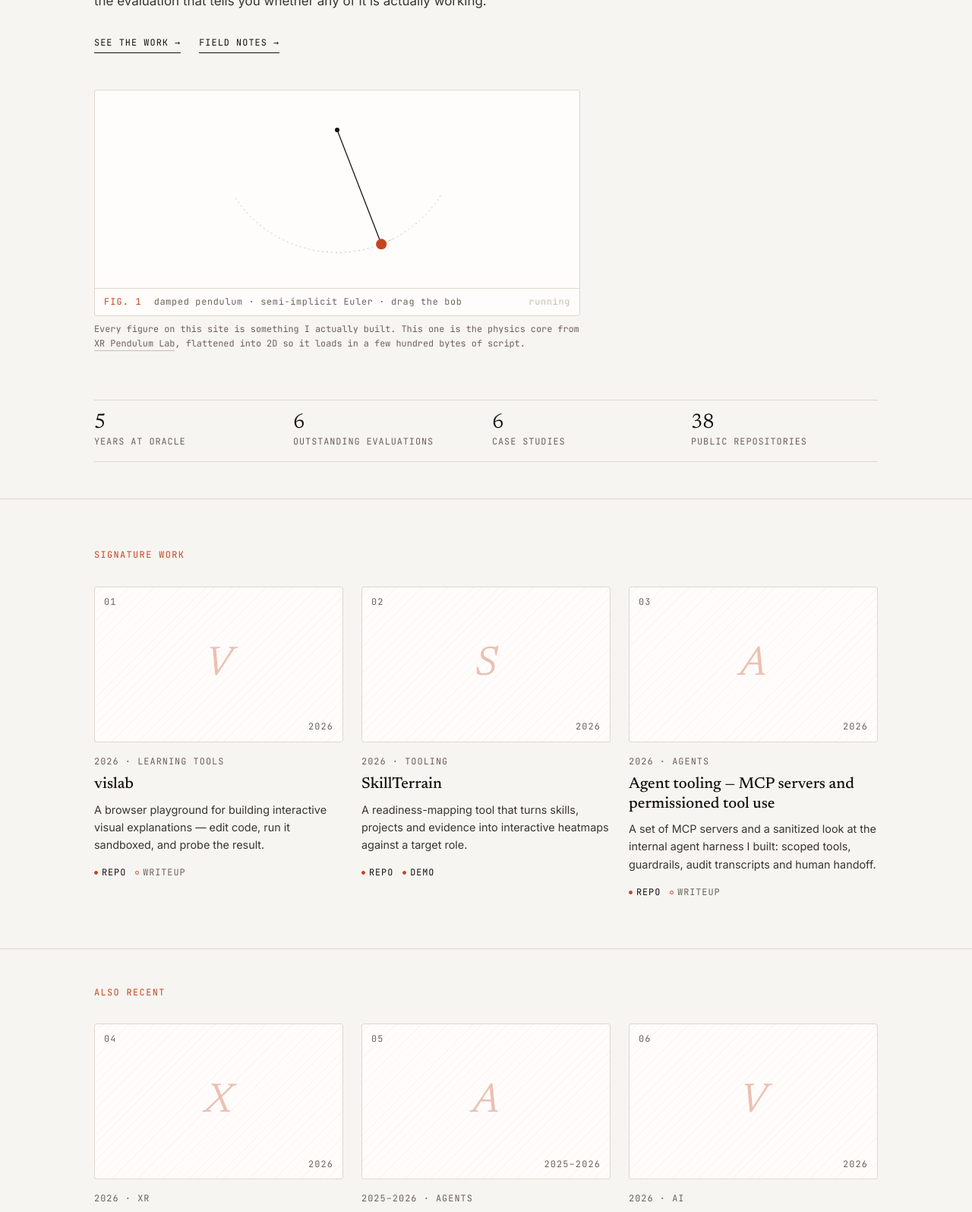
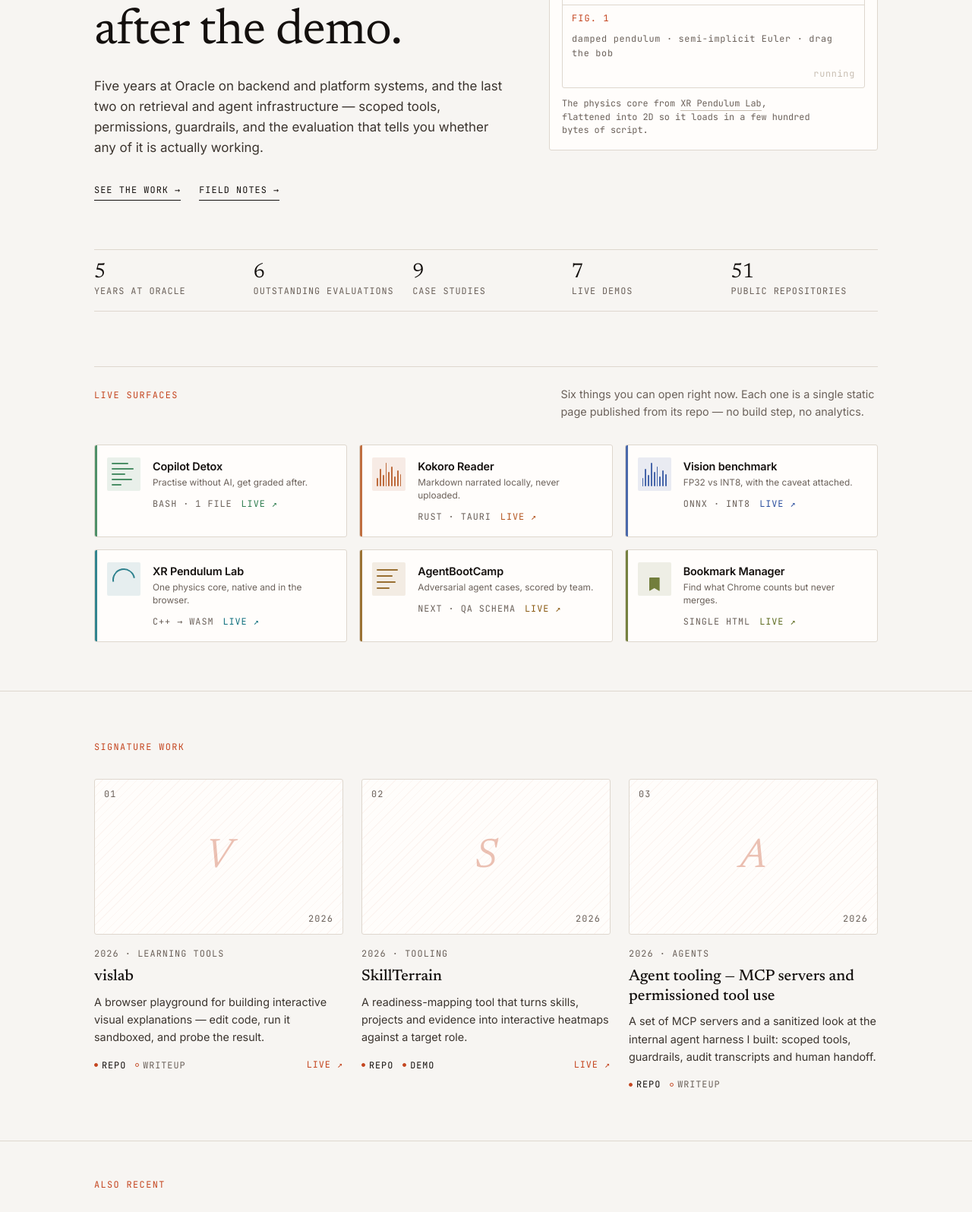
Before and after one commit to sanjumsanthosh/sanjumsanthosh.github.io, an Astro site: page / in a window 1280 px wide. Shown: the part 420-2015 px from the top of the page at 76% size. Built offline with nearby package versions, Linux system fonts and the light colour scheme; Astro itself is replaced by a stand-in of ours.

Commit message:
content: three new case studies, live surfaces strip, two-column hero
- case studies: Copilot Detox, Kokoro Reader, PRISM (6 -> 9)
- new LiveSurfaces component: six deployed pages, each with its own accent
- hero is two-column above 900px; pendulum sits in a captioned figure
- project cards show a live link when a demo exists
- receipts computed from the collection (9 studies, 7 live demos, 51 repos)
- demo links added for vislab, vision-inference-bench, xr-pendulum-lab

```diff
--- /dev/null
+++ b/src/components/LiveSurfaces.astro
@@ -0,0 +1,278 @@
+---
+interface Surface {
+  name: string;
+  tagline: string;
+  href: string;
+  meta: string;
+  accent: string;
+  motif: 'bars' | 'lines' | 'cells' | 'arc' | 'rows' | 'flag';
+}
+
+const surfaces: Surface[] = [
+  {
+    name: 'Copilot Detox',
+    tagline: 'Practise without AI, get graded after.',
+    href: 'https://sanjumsanthosh.github.io/Copilot-Detox/',
+    meta: 'bash · 1 file',
+    accent: '#2f7d4f',
+    motif: 'lines',
+  },
+  {
+    name: 'Kokoro Reader',
+    tagline: 'Markdown narrated locally, never uploaded.',
+    href: 'https://sanjumsanthosh.github.io/kokoro-reader/',
+    meta: 'rust · tauri',
+    accent: '#b4551f',
+    motif: 'bars',
+  },
+  {
+    name: 'Vision benchmark',
+    tagline: 'FP32 vs INT8, with the caveat attached.',
+    href: 'https://sanjumsanthosh.github.io/vision-inference-bench/',
+    meta: 'onnx · int8',
+    accent: '#2b4f9e',
+    motif: 'bars',
+  },
+  {
+    name: 'XR Pendulum Lab',
+    tagline: 'One physics core, native and in the browser.',
+    href: 'https://sanjumsanthosh.github.io/xr-pendulum-lab/',
+    meta: 'c++ → wasm',
+    accent: '#0e6f7d',
+    motif: 'arc',
+  },
+  {
+    name: 'AgentBootCamp',
+    tagline: 'Adversarial agent cases, scored by team.',
+    href: 'https://sanjumsanthosh.github.io/AgentBootCamp/',
+    meta: 'next · qa schema',
+    accent: '#8a5a12',
+    motif: 'rows',
+  },
+  {
+    name: 'Bookmark Manager',
+    tagline: 'Find what Chrome counts but never merges.',
+    href: 'https://sanjumsanthosh.github.io/Bookmark-Manager/intro/',
+    meta: 'single html',
+    accent: '#5d6b1f',
+    motif: 'flag',
+  },
+];
+---
+
+<section class="surfaces wrap" aria-labelledby="surfaces-title">
+  <div class="surfaces__head">
+    <p class="eyebrow" id="surfaces-title">Live surfaces</p>
+    <p class="surfaces__note">
+      Six things you can open right now. Each one is a single static page published from its repo —
+      no build step, no analytics.
+    </p>
+  </div>
+
+  <ul class="surfaces__grid">
+    {surfaces.map((s) => (
+      <li>
+        <a class="surface" href={s.href} style={`--surface-accent: ${s.accent}`}>
+          <span class="surface__motif" aria-hidden="true" data-motif={s.motif}>
+            {s.motif === 'bars' && Array.from({ length: 9 }).map((_, i) => <i style={`--h:${[35, 70, 45, 95, 60, 80, 40, 65, 50][i]}%`} />)}
+            {s.motif === 'lines' && Array.from({ length: 5 }).map((_, i) => <i style={`--w:${[70, 92, 55, 84, 40][i]}%`} />)}
+            {s.motif === 'rows' && Array.from({ length: 4 }).map((_, i) => <i style={`--w:${[88, 64, 78, 52][i]}%`} />)}
+            {s.motif === 'arc' && <i />}
+            {s.motif === 'cells' && Array.from({ length: 12 }).map(() => <i />)}
+            {s.motif === 'flag' && <i />}
+          </span>
+
+          <span class="surface__body">
+            <span class="surface__name">{s.name}</span>
+            <span class="surface__tagline">{s.tagline}</span>
+            <span class="surface__meta">
+              <span class="surface__tech">{s.meta}</span>
+              <span class="surface__live">live <span aria-hidden="true">↗</span></span>
+            </span>
+          </span>
+        </a>
+      </li>
+    ))}
+  </ul>
+</section>
+
+<style>
+  .surfaces {
+    padding-block: var(--s5) var(--s8);
+  }
+
+  .surfaces__head {
+    display: flex;
+    align-items: baseline;
+    justify-content: space-between;
+    gap: var(--s5);
+    flex-wrap: wrap;
+    border-top: 1px solid var(--rule);
+    padding-top: var(--s5);
+  }
+
+  .surfaces__note {
+    max-width: 46ch;
+    color: var(--muted);
+    font-size: var(--fs-small);
+  }
+
+  .surfaces__grid {
+    list-style: none;
+    padding: 0;
+    margin: var(--s6) 0 0;
+    display: grid;
+    grid-template-columns: repeat(3, minmax(0, 1fr));
+    gap: var(--s4);
+  }
+
+  .surface {
+    display: flex;
+    gap: var(--s4);
+    height: 100%;
+    padding: var(--s4);
+    border: 1px solid var(--rule);
+    border-radius: var(--radius);
+    background: var(--paper-raised);
+    text-decoration: none;
+    color: inherit;
+    position: relative;
+    overflow: hidden;
+    transition: border-color 160ms ease, transform 160ms ease, box-shadow 160ms ease;
+  }
+
+  .surface::before {
+    content: '';
+    position: absolute;
+    inset: 0 auto 0 0;
+    width: 3px;
+    background: var(--surface-accent);
+    opacity: 0.85;
+  }
+
+  .surface:hover,
+  .surface:focus-visible {
+    border-color: var(--surface-accent);
+    transform: translateY(-2px);
+    box-shadow: 0 8px 24px -18px rgb(20 16 14 / 0.55);
+  }
+
+  .surface:hover .surface__live {
+    text-decoration: underline;
+    text-underline-offset: 2px;
+  }
+
+  .surface__motif {
+    flex: none;
+    width: 44px;
+    height: 44px;
+    display: flex;
+    align-items: flex-end;
+    justify-content: center;
+    gap: 2px;
+    padding: 6px;
+    border-radius: 2px;
+    background: color-mix(in oklab, var(--surface-accent) 10%, transparent);
+  }
+
+  .surface__motif i {
+    display: block;
+    background: var(--surface-accent);
+    opacity: 0.85;
+  }
+
+  .surface__motif[data-motif='bars'] i {
+    width: 3px;
+    height: var(--h);
+    border-radius: 1px;
+  }
+
+  .surface__motif[data-motif='lines'] i,
+  .surface__motif[data-motif='rows'] i {
+    width: var(--w);
+    height: 2px;
+    border-radius: 1px;
+  }
+
+  .surface__motif[data-motif='lines'] {
+    flex-direction: column;
+    align-items: flex-start;
+    justify-content: center;
+    gap: 5px;
+  }
+
+  .surface__motif[data-motif='rows'] {
+    flex-direction: column;
+    align-items: flex-start;
+    justify-content: center;
+    gap: 6px;
+  }
+
+  .surface__motif[data-motif='arc'] i {
+    width: 30px;
+    height: 30px;
+    border: 2px solid var(--surface-accent);
+    border-radius: 50%;
+    border-right-color: transparent;
+    border-bottom-color: transparent;
+    transform: rotate(35deg);
+    background: none;
+  }
+
+  .surface__motif[data-motif='flag'] i {
+    width: 14px;
+    height: 18px;
+    clip-path: polygon(0 0, 100% 0, 100% 100%, 50% 78%, 0 100%);
+    border-radius: 1px;
+  }
+
+  .surface__body {
+    display: flex;
+    flex-direction: column;
+    gap: 2px;
+    min-width: 0;
+  }
+
+  .surface__name {
+    font-weight: 600;
+    font-size: var(--fs-small);
+    letter-spacing: -0.01em;
+  }
+
+  .surface__tagline {
+    color: var(--muted);
+    font-size: var(--fs-meta);
+    line-height: 1.45;
+  }
+
+  .surface__meta {
+    display: flex;
+    align-items: center;
+    gap: var(--s3);
+    margin-top: var(--s2);
+    font-family: var(--mono);
+    font-size: var(--fs-meta);
+    text-transform: uppercase;
+    letter-spacing: 0.08em;
+  }
+
+  .surface__tech {
+    color: var(--muted);
+  }
+
+  .surface__live {
+    color: var(--surface-accent);
+  }
+
+  @media (max-width: 900px) {
+    .surfaces__grid {
+      grid-template-columns: repeat(2, minmax(0, 1fr));
+    }
+  }
+
+  @media (max-width: 620px) {
+    .surfaces__grid {
+      grid-template-columns: 1fr;
+    }
+  }
+</style>
--- a/src/components/ProjectCard.astro
+++ b/src/components/ProjectCard.astro
@@ -11,6 +11,7 @@ interface Props {
       themes: string[];
       stack: string[];
       evidence: string[];
+      links?: { repo?: string; demo?: string };
       cover?: string;
     };
   };
@@ -19,6 +20,7 @@ interface Props {
 
 const { project, index } = Astro.props;
 const { title, summary, year, themes, evidence, cover } = project.data;
+const demo = project.data.links?.demo;
 const glyph = title.trim().charAt(0).toUpperCase();
 const plate = typeof index === 'number' ? String(index + 1).padStart(2, '0') : null;
 ---
@@ -41,6 +43,61 @@ const plate = typeof index === 'number' ? String(index + 1).padStart(2, '0') : n
     <p class="pcard__summary">{summary}</p>
     <div class="pcard__foot">
       <EvidenceStrip evidence={evidence} />
+      {demo && (
+        <a class="pcard__live" href={demo} target="_blank" rel="noopener">
+          live <span aria-hidden="true">↗</span>
+        </a>
+      )}
     </div>
   </div>
 </article>
+
+<style>
+  .pcard {
+    transition: transform 160ms ease, border-color 160ms ease, box-shadow 160ms ease;
+  }
+
+  .pcard:hover,
+  .pcard:focus-within {
+    border-color: var(--rule-strong);
+    box-shadow: 0 12px 30px -24px rgb(20 16 14 / 0.55);
+  }
+
+  .pcard:hover .pcard__glyph {
+    color: var(--accent);
+  }
+
+  .pcard__foot {
+    display: flex;
+    align-items: center;
+    justify-content: space-between;
+    gap: var(--s3);
+    flex-wrap: wrap;
+  }
+
+  .pcard__live {
+    position: relative;
+    z-index: 2;
+    font-family: var(--mono);
+    font-size: var(--fs-meta);
+    letter-spacing: 0.08em;
+    text-transform: uppercase;
+    text-decoration: none;
+    color: var(--accent);
+    border-bottom: 1px solid transparent;
+    white-space: nowrap;
+  }
+
+  .pcard__live:hover,
+  .pcard__live:focus-visible {
+    border-bottom-color: currentColor;
+  }
+
+  @media (prefers-reduced-motion: reduce) {
+    .pcard,
+    .pcard:hover {
+      transform: none;
+      transition: none;
+    }
+  }
+</style>
--- /dev/null
+++ b/src/content/projects/copilot-detox.md
@@ -0,0 +1,55 @@
+---
+title: "Copilot Detox"
+summary: "A single-file Bash CLI that hands you a Python drill, locks AI out of the editor while you solve it, then has Copilot grade the result."
+year: "2026"
+status: shipped
+themes: ["learning-tools", "tooling"]
+stack: ["Bash", "GitHub Copilot CLI", "gh"]
+evidence: ["repo", "demo"]
+links:
+  repo: "https://github.com/sanjumsanthosh/Copilot-Detox"
+  demo: "https://sanjumsanthosh.github.io/Copilot-Detox/"
+featured: true
+order: 7
+---
+
+## Problem
+
+I noticed I was getting faster at shipping and slower at starting. Every blank function
+became a prompt, and the part of me that turns a fuzzy problem into working code was
+quietly going unused. "Use AI less" is advice, not a practice — so I built the practice.
+
+## Approach
+
+Split the loop so AI sets and grades the work but never touches the keyboard.
+
+- **Generate** — `gh copilot suggest` writes a structured challenge: title, description,
+  requirements, starter code.
+- **Withhold** — the editor opens on starter code with no completion, no chat, no Copilot.
+  The tool's only job during this phase is to stay out of the way.
+- **Review** — on submit, the question and your solution go to Copilot with a strict-reviewer
+  prompt that returns a score, edge cases, style notes and one concrete fix.
+
+## What I built
+
+- A **394-line Bash CLI**, one file, zero runtime dependencies beyond `gh`.
+- **Per-attempt snapshots** — every submission keeps `attempt_N.py` plus its review, so attempt
+  three sits next to attempt one.
+- **Session state as plain files** under `~/.copilot-detox/`: `question.md`, `solution.py`,
+  `meta.json`, reviews. No database, no daemon.
+- **Score tracking** — `detox stats` reports sessions, completion and average score;
+  `detox clean 30 --yes` prunes old ones.
+
+## Evidence
+
+The docs are the evidence here: a landing page that types out a real session, and a README that
+documents the actual failure modes — GNU-only `grep -oP` / `sed -i` / `date -Iseconds`, so macOS
+is not yet supported, and `detox clean --days 30` was broken in the original argument parser.
+
+Source: [sanjumsanthosh/Copilot-Detox](https://github.com/sanjumsanthosh/Copilot-Detox) ·
+[docs](https://sanjumsanthosh.github.io/Copilot-Detox/)
+
+## What I'd do next
+
+Port the shell to BSD userland so macOS works, and add a `--topic` flag so a week of practice can
+be aimed at one weak area instead of randomised.
--- /dev/null
+++ b/src/content/projects/kokoro-reader.md
@@ -0,0 +1,55 @@
+---
+title: "Kokoro Reader"
+summary: "An offline macOS reader that narrates long Markdown with Kokoro-82M, keeps every clip on disk, and never sends a document anywhere."
+year: "2026"
+status: shipped
+themes: ["tooling", "ai"]
+stack: ["Rust", "Tauri 2", "TypeScript", "Kokoro-82M"]
+evidence: ["repo", "demo"]
+links:
+  repo: "https://github.com/sanjumsanthosh/kokoro-reader"
+  demo: "https://sanjumsanthosh.github.io/kokoro-reader/"
+featured: true
+order: 8
+---
+
+## Problem
+
+Agent output is long, and I was skimming instead of reading. Text-to-speech services solved the
+reading problem and created a data problem: design docs, internal notes and unfinished drafts all
+got shipped to someone else's API. I wanted the convenience without the upload.
+
+## Approach
+
+Run the model locally, and treat a document as sections that can each be narrated once and cached.
+
+- **Kokoro-82M in Rust** — inference in the app process through `kokoro-en`, 24 kHz fp32, one
+  download and then no network.
+- **Two layers per document** — `source.md` for what you read, `narration.txt` for what is spoken,
+  aligned by section so clicking a paragraph plays that paragraph.
+- **Cache as a first-class object** — each section's WAV is synthesised once; the queue shows
+  cached, queued, caching and failed, grouped per article with a retry that only redoes what broke.
+
+## What I built
+
+- A **Tauri app** where the webview owns interaction and **Rust owns the facts**: project metadata,
+  file deletion, real disk accounting, inference.
+- **Playback that matches the text** — three voices, 0.5–2.0× speed, per-section restart, jump to
+  marker, 5-second seek, plus highlight-follows-audio.
+- **Storage that tells the truth** — models, audio cache, project files and app data measured
+  physically, with shared WAV files counted once rather than per article.
+- **Guard rails as constants**: 2 MB document cap, 510 tokens per sentence, 2 GB cache ceiling.
+
+## Evidence
+
+43 Rust tests and 24 frontend tests pass, and the packaged macOS build was exercised end to end.
+The interesting design work was making the numbers honest: an earlier version reported cache size
+per article, which double-counted shared clips.
+
+Source: [sanjumsanthosh/kokoro-reader](https://github.com/sanjumsanthosh/kokoro-reader) ·
+[project page](https://sanjumsanthosh.github.io/kokoro-reader/)
+
+## What I'd do next
+
+Windows and Linux builds, EPUB import, and pronunciation overrides so identifiers like `kubectl`
+and `OAuth` are spoken the way a person would say them.
--- /dev/null
+++ b/src/content/projects/prism-mcp.md
@@ -0,0 +1,50 @@
+---
+title: "PRISM — agent memory for a job search"
+summary: "An MCP server that gives an assistant a durable, structured memory of a career — plus read-only share tokens so a recruiter can see the public half."
+year: "2026"
+status: internal
+themes: ["agents", "tooling"]
+stack: ["Cloudflare Workers", "MCP", "Durable Objects", "KV"]
+evidence: ["repo", "design"]
+featured: true
+order: 9
+---
+
+## Problem
+
+Career research is a pile of half-facts: a professor who replied in March, a company you
+shortlisted, a note that only makes sense next to the posting it came from. Chat history loses all
+of it, so the same questions get re-asked and the same context gets rebuilt badly.
+
+## Approach
+
+Make the state addressable — one structured store, two audiences, and a hard split between them.
+
+- **Admin surface** (`/mcp`) — 37 tools over universities, professors, companies, interests, job
+  offers, projects, experience, education, skills, certifications and notes.
+- **Guest surface** (`/guest/mcp`) — 8 read-only tools behind a short-lived `prism_…` share token,
+  served by a separate Durable Object class where the write tools **do not exist**.
+- **Routing by credential type, not path** — an admin key is rejected on the guest surface and a
+  token is rejected on the admin one.
+
+## What I built
+
+- **36 + 1 tools** on the admin side, with notes as first-class objects that can be queried
+  across the whole store by tag.
+- **Share tokens with a real lifecycle** — `pending` → `active` → `expired` / `exhausted` /
+  `revoked`, where the clock starts on first use, a never-opened token dies after 7 days, and only
+  the **SHA-256 hash** is stored in KV.
+- **An allowlisted projection** (`toPublicProfile`) so dislikes, notes, communication styles and GPA
+  cannot leak into a recruiter's view even by accident.
+- **Delta scoring** — `update_score(+2, reason)` accumulates prioritisation instead of overwriting it.
+
+## Evidence
+
+Private by design: it holds personal data and internal procedures, so there is no demo link and no
+public site — the design decisions are the artefact. The interesting constraint was making
+"read-only" structural rather than a permission check: the guest agent class simply has no writer.
+
+## What I'd do next
+
+Per-entity scoping (`share this project, not the profile`), and an audit trail per token so a
+recruiter's access can be reviewed rather than just revoked.
--- a/src/content/projects/vision-inference-bench.md
+++ b/src/content/projects/vision-inference-bench.md
@@ -8,6 +8,7 @@ stack: ["PyTorch", "ONNX Runtime", "Static INT8 (QDQ)", "Python"]
 evidence: ["repo", "metric"]
 links:
   repo: "https://github.com/sanjumsanthosh/vision-inference-bench"
+  demo: "https://sanjumsanthosh.github.io/vision-inference-bench/"
 featured: true
 order: 6
 ---
--- a/src/content/projects/vislab.md
+++ b/src/content/projects/vislab.md
@@ -8,6 +8,7 @@ stack: ["JavaScript", "q5.js", "Canvas", "Sandboxed iframes"]
 evidence: ["repo", "writeup"]
 links:
   repo: "https://github.com/sanjumsanthosh/vislab"
+  demo: "https://sanjumsanthosh.github.io/vislab/"
 featured: true
 order: 1
 ---
--- a/src/content/projects/xr-pendulum-lab.md
+++ b/src/content/projects/xr-pendulum-lab.md
@@ -8,6 +8,7 @@ stack: ["C++17", "Emscripten", "WebAssembly", "Three.js", "WebXR"]
 evidence: ["repo"]
 links:
   repo: "https://github.com/sanjumsanthosh/xr-pendulum-lab"
+  demo: "https://sanjumsanthosh.github.io/xr-pendulum-lab/"
 featured: true
 order: 4
 ---
--- a/src/pages/index.astro
+++ b/src/pages/index.astro
@@ -2,6 +2,7 @@
 import Base from '../layouts/Base.astro';
 import ProjectCard from '../components/ProjectCard.astro';
 import Pendulum from '../components/Pendulum.astro';
+import LiveSurfaces from '../components/LiveSurfaces.astro';
 import { getCollection } from 'astro:content';
 
 const projects = (await getCollection('projects')).sort(
@@ -10,12 +11,14 @@ const projects = (await getCollection('projects')).sort(
 const featured = projects.filter((p) => p.data.featured);
 const signature = featured.slice(0, 3);
 const rest = featured.slice(3);
+const live = featured.filter((p) => p.data.links?.demo).length;
 
 const receipts = [
   { n: '5', label: 'years at Oracle' },
   { n: '6', label: 'outstanding evaluations' },
-  { n: '6', label: 'case studies' },
-  { n: '38', label: 'public repositories' },
+  { n: String(projects.length), label: 'case studies' },
+  { n: String(live), label: 'live demos' },
+  { n: '51', label: 'public repositories' },
 ];
 
 const corrections = [
@@ -58,6 +61,8 @@ const capabilities = [
 
 <Base>
   <section class="hero wrap">
+    <div class="hero__grid">
+      <div class="hero__copy">
         <div class="hero__meta meta">
           <span>Kerala, India</span>
           <span>Backend · retrieval · applied AI</span>
@@ -78,14 +83,15 @@ const capabilities = [
           <a class="link-arrow" href="/work/">See the work <span aria-hidden="true">→</span></a>
           <a class="link-arrow" href="/notes/">Field notes <span aria-hidden="true">→</span></a>
         </div>
+      </div>
 
-    <div style="margin-top: var(--s7); max-width: 640px">
+      <figure class="hero__figure">
         <Pendulum />
-      <p class="meta" style="margin-top: var(--s2); text-transform: none; letter-spacing: 0">
-        Every figure on this site is something I actually built. This one is the physics core
-        from <a class="link-plain" href="/work/xr-pendulum-lab/">XR Pendulum Lab</a>, flattened
-        into 2D so it loads in a few hundred bytes of script.
-      </p>
+        <figcaption class="meta">
+          The physics core from <a class="link-plain" href="/work/xr-pendulum-lab/">XR Pendulum
+          Lab</a>, flattened into 2D so it loads in a few hundred bytes of script.
+        </figcaption>
+      </figure>
     </div>
   </section>
 
@@ -99,6 +105,8 @@ const capabilities = [
       ))}
     </div>
   </section>
+
+  <LiveSurfaces />
 
   <section class="section rule-top">
     <div class="wrap">
@@ -173,3 +181,40 @@ const capabilities = [
     </div>
   </section>
 </Base>
+
+<style>
+  .hero__grid {
+    display: grid;
+    grid-template-columns: minmax(0, 1.12fr) minmax(0, 0.88fr);
+    gap: var(--s8) var(--s7);
+    align-items: start;
+  }
+
+  .hero__figure {
+    margin: 0;
+    padding: var(--s4);
+    border: 1px solid var(--rule);
+    border-radius: var(--radius);
+    background: var(--paper-raised);
+  }
+
+  .hero__figure figcaption {
+    margin-top: var(--s3);
+    text-transform: none;
+    letter-spacing: 0;
+    line-height: 1.5;
+    color: var(--muted);
+    max-width: 46ch;
+  }
+
+  @media (max-width: 900px) {
+    .hero__grid {
+      grid-template-columns: 1fr;
+      gap: var(--s6);
+    }
+
+    .hero__figure {
+      max-width: 560px;
+    }
+  }
+</style>
--- a/src/pages/work/index.astro
+++ b/src/pages/work/index.astro
@@ -31,7 +31,7 @@ const archiveGroups = [
       Things I built, and what they actually prove.
     </h1>
     <p class="lead" style="margin-top: var(--s4)">
-      Six case studies below, then the long tail of experiments and foundations.
+      {projects.length} case studies below, then the long tail of experiments and foundations.
       Every entry links to source or a live build where one exists.
     </p>
   </section>
```
Lines whose indentation alone changed are shown as unchanged.
